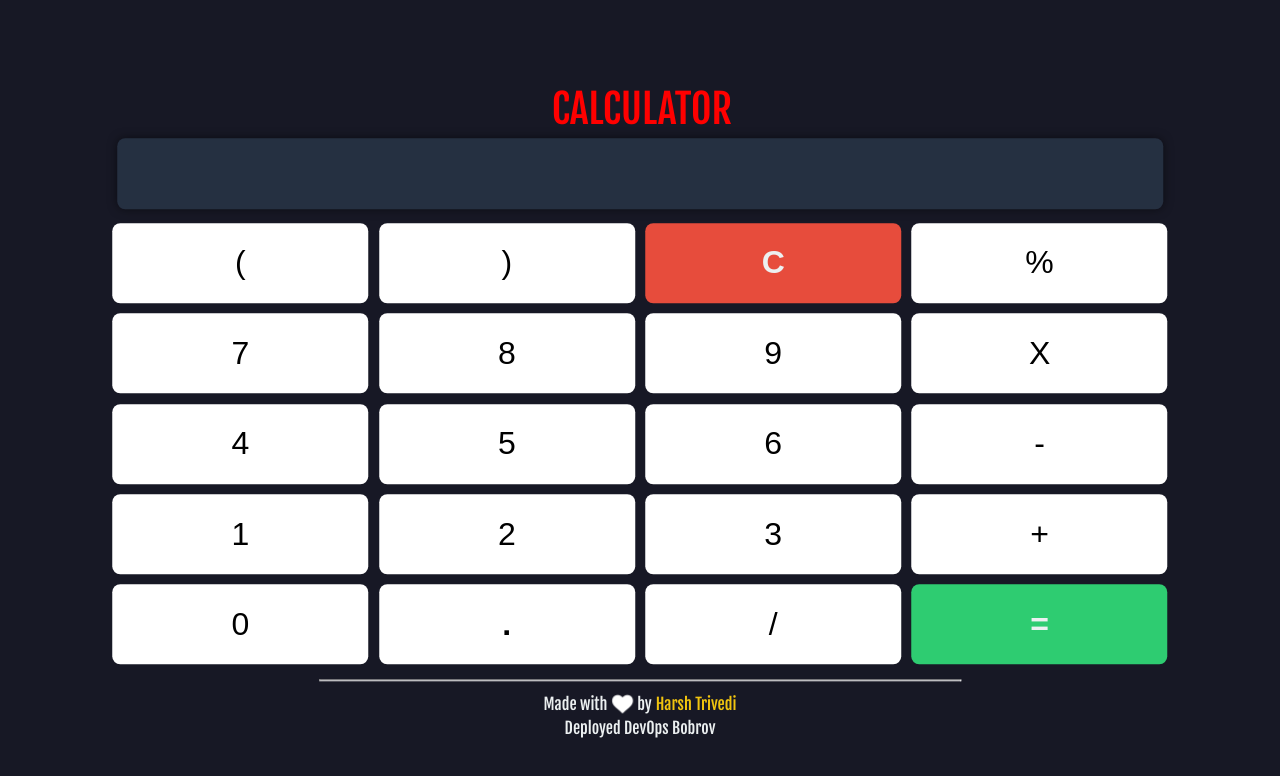
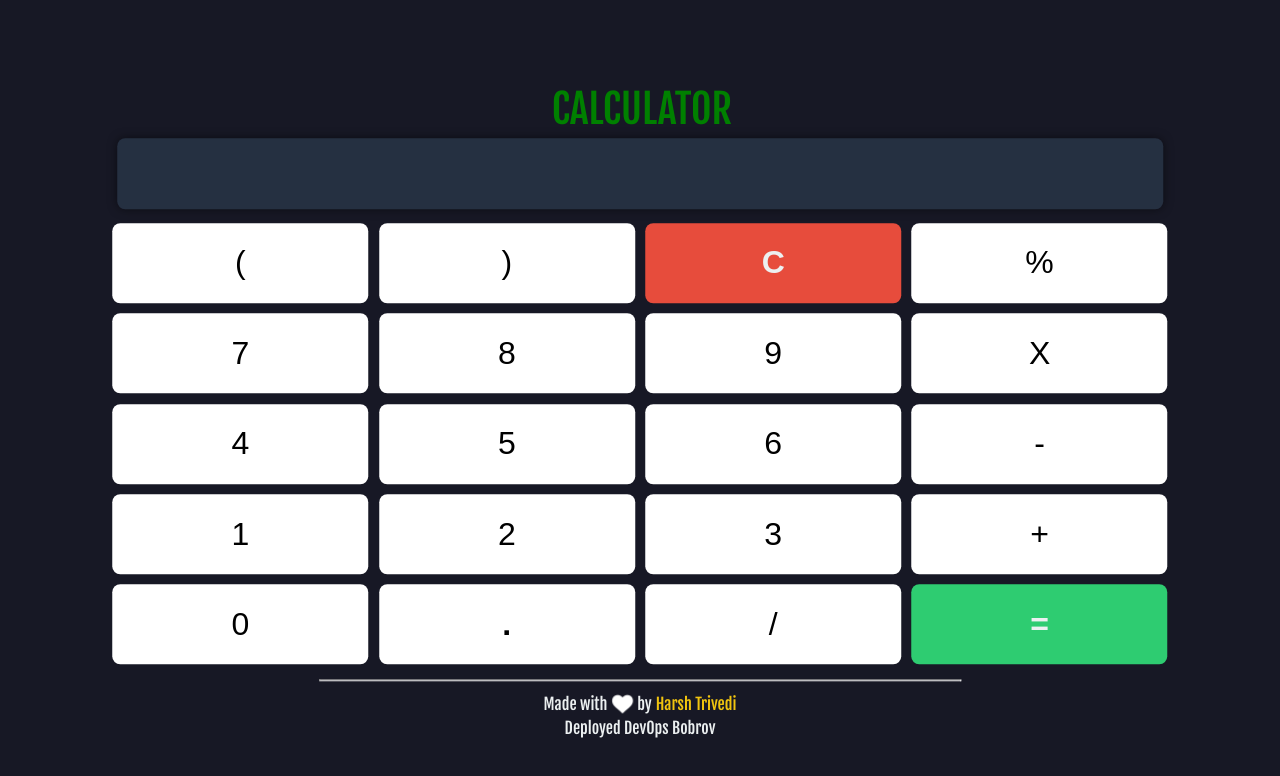
Before and after one commit to m1rovNEW/Calculator, a plain HTML site: page index.html in a window 1280 px wide. Drawn offline with Linux system fonts and the light colour scheme.

Commit message:
change color  body

```diff
--- a/index.html
+++ b/index.html
@@ -63,7 +63,7 @@
 
 <body>
 	<div class="container">
-		<h1><a style="text-decoration: none; color: red; margin-left: 0.25rem;" href="" onclick="location.reload();">CALCULATOR</a></h1 >
+		<h1><a style="text-decoration: none; color: green; margin-left: 0.25rem;" href="" onclick="location.reload();">CALCULATOR</a></h1 >
 		<div class="calculator">
 			<input type="text" name="screen" id="answer">
 			<table>
```
